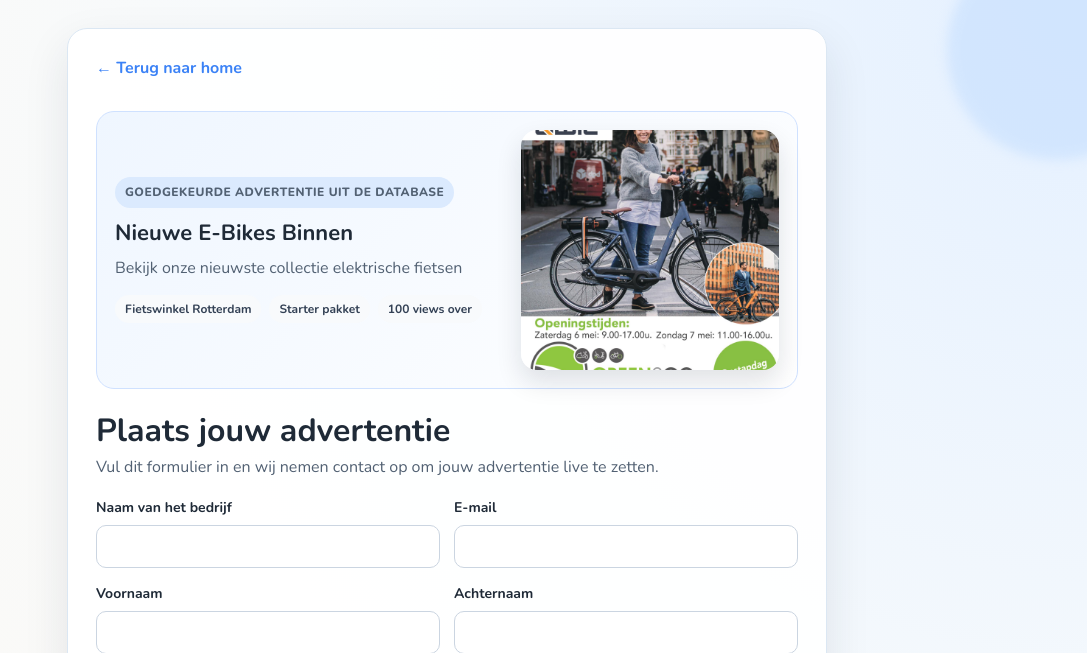
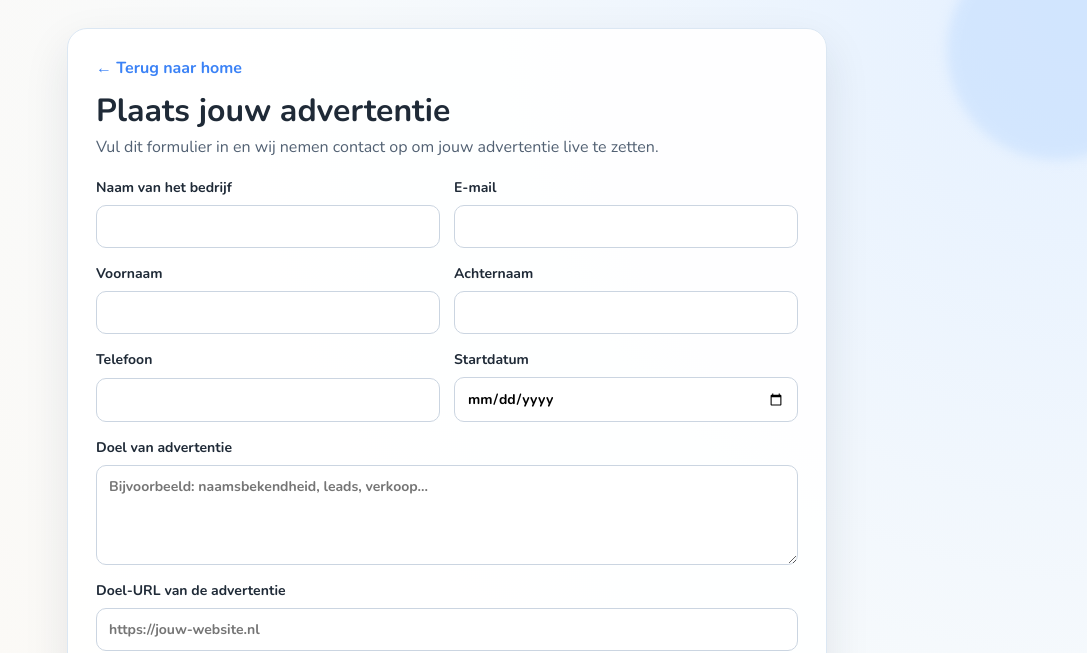
Before and after one commit to AL-Heuvel/StudyBuddy, a Flask app: page /adverteren in a window 1280 px wide; the page is wider, and only the part inside the window is pictured. Shown: the top 653 px of that part, without its empty margins (193-1280 px from the left). Run offline with Flask 3, Linux system fonts and the light colour scheme; data comes from the database, SQL or seed files in the repository; some libraries are stand-ins or nearby versions.

Commit message:
lopen de advertentie weggehaald van de formulier

```diff
--- a/templates/advertentie_form.html
+++ b/templates/advertentie_form.html
@@ -49,23 +49,6 @@
         </div>
         {% endif %}
 
-        {% if actieve_advertentie %}
-        <section class="featured-ad">
-            <div class="featured-ad-copy">
-                <p class="featured-ad-label">Goedgekeurde advertentie uit de database</p>
-                <h2>{{ actieve_advertentie['titel'] }}</h2>
-                <p>{{ actieve_advertentie['beschrijving'] }}</p>
-                <div class="featured-ad-meta">
-                    <span>{{ actieve_advertentie['bedrijf_naam'] }}</span>
-                    <span>{{ actieve_advertentie['tarief_naam'] }} pakket</span>
-                    <span>{{ actieve_advertentie['resterende_views'] }} views over</span>
-                </div>
-            </div>
-            <a class="featured-ad-link" href="{{ url_for('advertentie_click', campagne_id=actieve_advertentie['campagne_id']) }}">
-                <img src="{{ url_for('static', filename='advertensies/' + actieve_advertentie['afbeelding']) }}" alt="{{ actieve_advertentie['titel'] }}">
-            </a>
-        </section>
-        {% endif %}
 
         <h1>Plaats jouw advertentie</h1>
         <p class="subtitel">Vul dit formulier in en wij nemen contact op om jouw advertentie live te zetten.</p>
```
